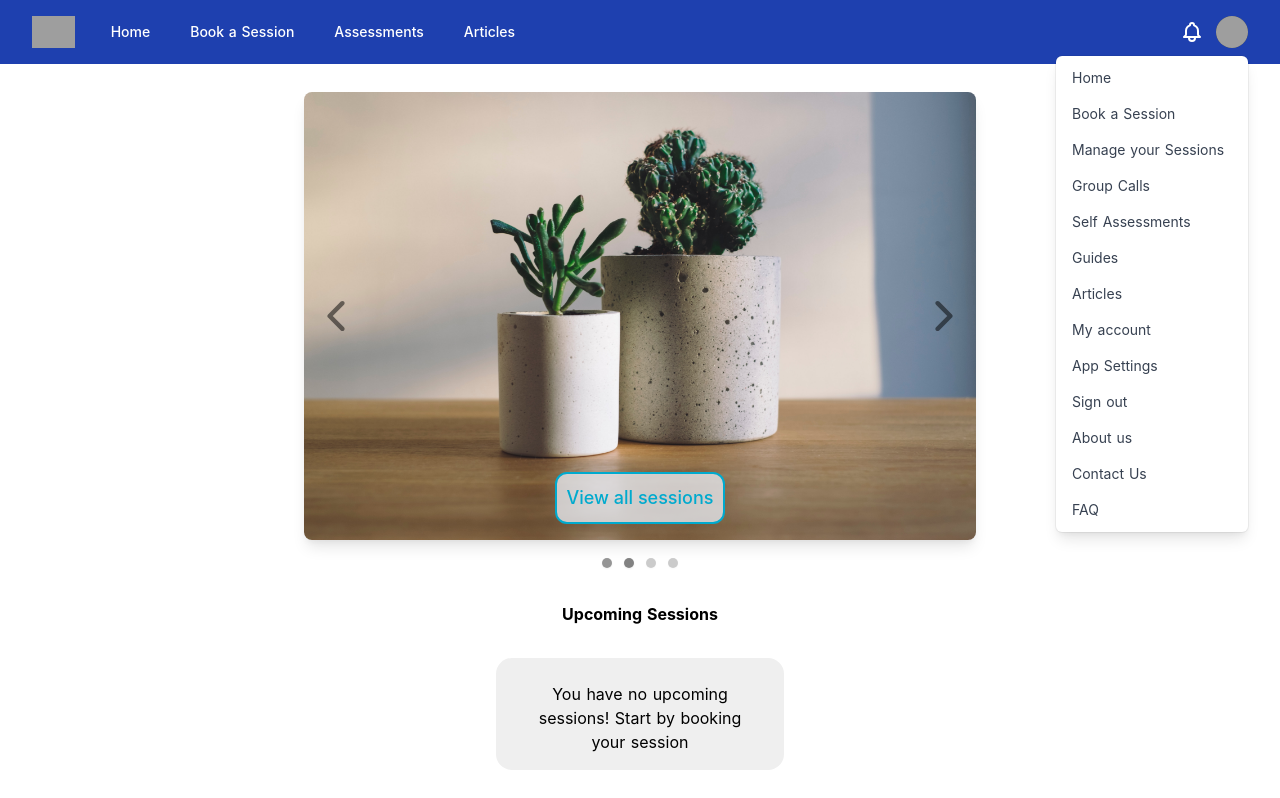
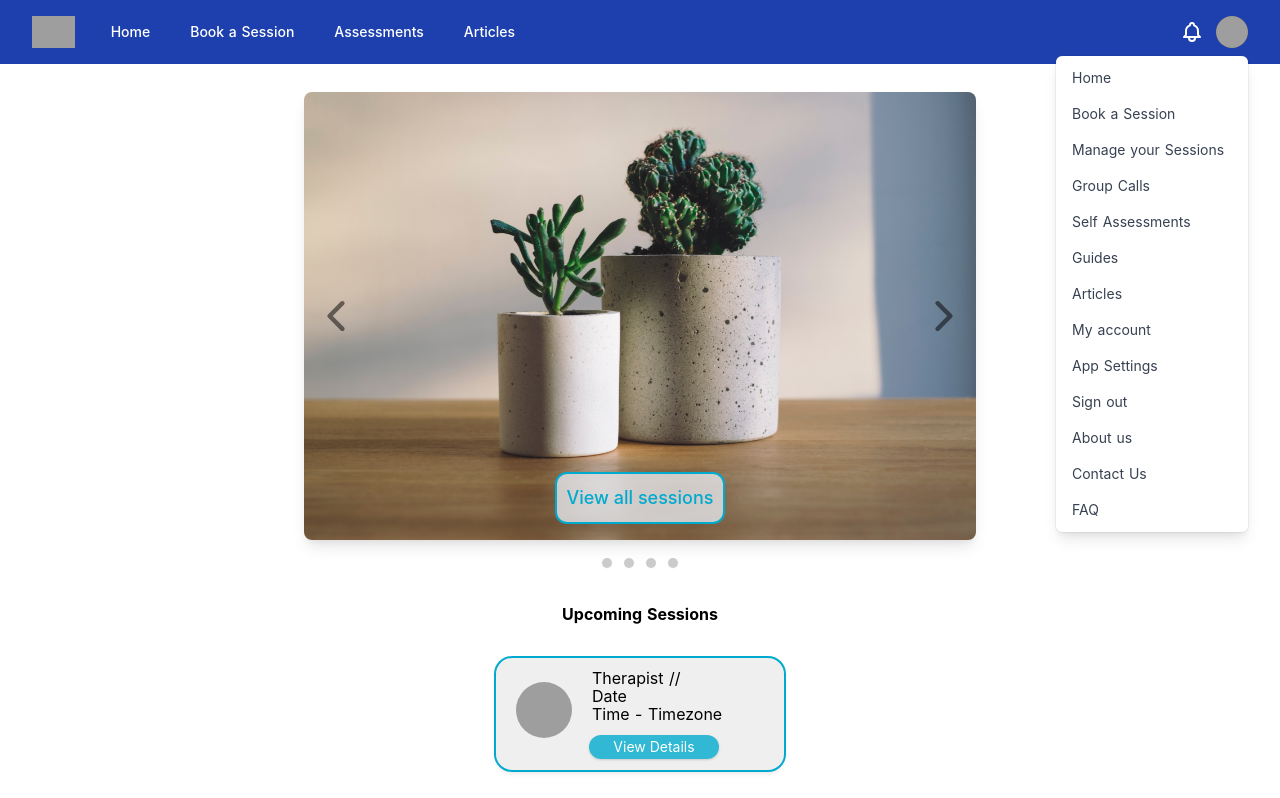
Before and after one commit to JennyVong/Wazi-poc, a Nuxt app in the folder wazi-app/: page / in a window 1280 px wide. Shown: the top 798 px of the page. Built offline with nearby package versions, Linux system fonts and the light colour scheme; grey boxes are pictures that could not be loaded.

Commit message:
center profile photo and add conditional rendering

```diff
--- a/wazi-app/components/upcoming-sessions.vue
+++ b/wazi-app/components/UpcomingSessions.vue
@@ -2,7 +2,10 @@
   <div class="text-center">
     <h1 class="font-bold pt-7">Upcoming Sessions</h1>
     <!-- No sessions -->
-    <div class="container bg-articlespace rounded-2xl w-72 h-28 mx-auto my-8">
+    <div
+      v-if="totalSessions === 0"
+      class="container bg-articlespace rounded-2xl w-72 h-28 mx-auto my-8"
+    >
       <div class="text-center text-black p-6">
         <a> You have no upcoming sessions! Start by booking your session </a>
       </div>
@@ -10,25 +13,26 @@
 
     <!-- Upcoming session -->
     <div
-      class="container bg-articlespace rounded-2xl w-72 h-28 mx-auto my-8 ring-2 ring-teal shadow-md"
+      v-else
+      class="relative bg-articlespace rounded-2xl w-72 h-28 mx-auto my-8 ring-2 ring-teal shadow-md"
     >
       <div class="text-left text-black pl-24 py-2 flex-col -space-y-1.5">
-        <div>Therapist // Type</div>
-        <div>Date</div>
-        <div>Time - Timezone</div>
+        <div>{{ session.therapist }} // {{ session.type }}</div>
+        <div>{{ session.date }}</div>
+        <div>{{ session.time }} - {{ session.timezone }}</div>
       </div>
 
       <!-- Button -->
       <div class="inset-x-0 bottom-0 pl-7">
         <button
-          class="pt-0.5 pb-0.5 pl-6 pr-6 rounded-xl duration-300 shadow bg-teal bg-opacity-80"
+          class="pt-0.5 pb-0.5 pl-6 pr-6 rounded-xl duration-300 shadow bg-teal bg-opacity-80 hover:bg-opacity-50"
         >
-          <div class="text-white text-sm font-normal">view details</div>
+          <div class="text-white text-sm font-normal">View Details</div>
         </button>
       </div>
 
       <!-- Profile -->
-      <div class="top-0 pl-5">
+      <div class="absolute inset-y-0 pl-5 pt-6">
         <img
           class="h-14 w-14 rounded-full"
           src="https://images.unsplash.com/photo-1472099645785-5658abf4ff4e?ixlib=rb-1.2.1&ixid=eyJhcHBfaWQiOjEyMDd9&auto=format&fit=facearea&facepad=2&w=256&h=256&q=80"
@@ -37,3 +41,15 @@
     </div>
   </div>
 </template>
+
+// require(`@/assets/images/${imgName}`)
+
+<script>
+export default {
+  name: 'Upcoming-sessions',
+  props: {
+    totalSessions: Number,
+    session: Object,
+  },
+}
+</script>
--- a/wazi-app/components/carousel/Carousel.vue
+++ b/wazi-app/components/carousel/Carousel.vue
@@ -69,21 +69,3 @@ export default {
   },
 }
 </script>
-
-<style scoped>
-.dot-selected {
-  opacity: 0.7;
-  cursor: default;
-}
-
-.slide-leave-active,
-.slide-enter-active {
-  transition: 3s;
-}
-.slide-enter {
-  transform: translate(100%, 0);
-}
-.slide-leave-to {
-  transform: translate(-100%, 0);
-}
-</style>
--- a/wazi-app/pages/index.vue
+++ b/wazi-app/pages/index.vue
@@ -4,7 +4,6 @@
       <div>
         <Navbar />
       </div>
-      <!-- <h1>Nav Bar</h1> -->
       <!-- Nav Bar -->
       <!-- <navbar /> -->
     </header>
@@ -14,7 +13,7 @@
           <Carousel :cards="cards" />
         </div>
         <div>
-          <Upcoming-sessions />
+          <UpcomingSessions :totalSessions="totalSessions" :session="session" />
         </div>
         <div class="mt-10">
           <Articles />
@@ -28,9 +27,11 @@
 
 <script>
 import Carousel from '../components/carousel/Carousel'
+import UpcomingSessions from '../components/UpcomingSessions'
+
 export default {
   name: 'Home',
-  components: { Carousel },
+  components: { Carousel, UpcomingSessions },
   data() {
     return {
       cards: [
@@ -51,6 +52,14 @@ export default {
           btnAction: 'View assessments',
         },
       ],
+      totalSessions: 1,
+      session: {
+        therapist: 'Therapist',
+        sessionType: 'Type',
+        date: 'Date',
+        time: 'Time',
+        timezone: 'Timezone',
+      },
     }
   },
 }
```
